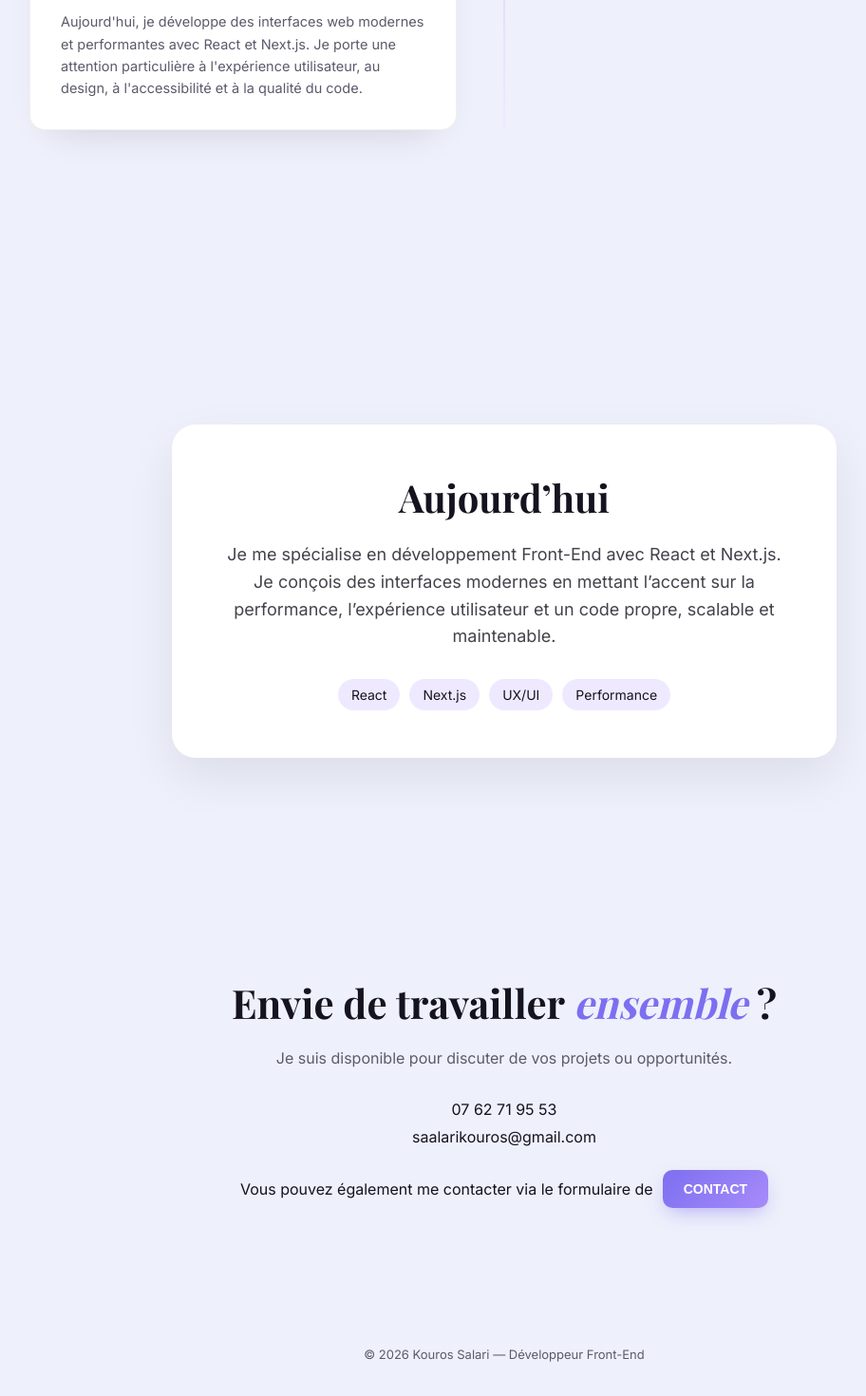
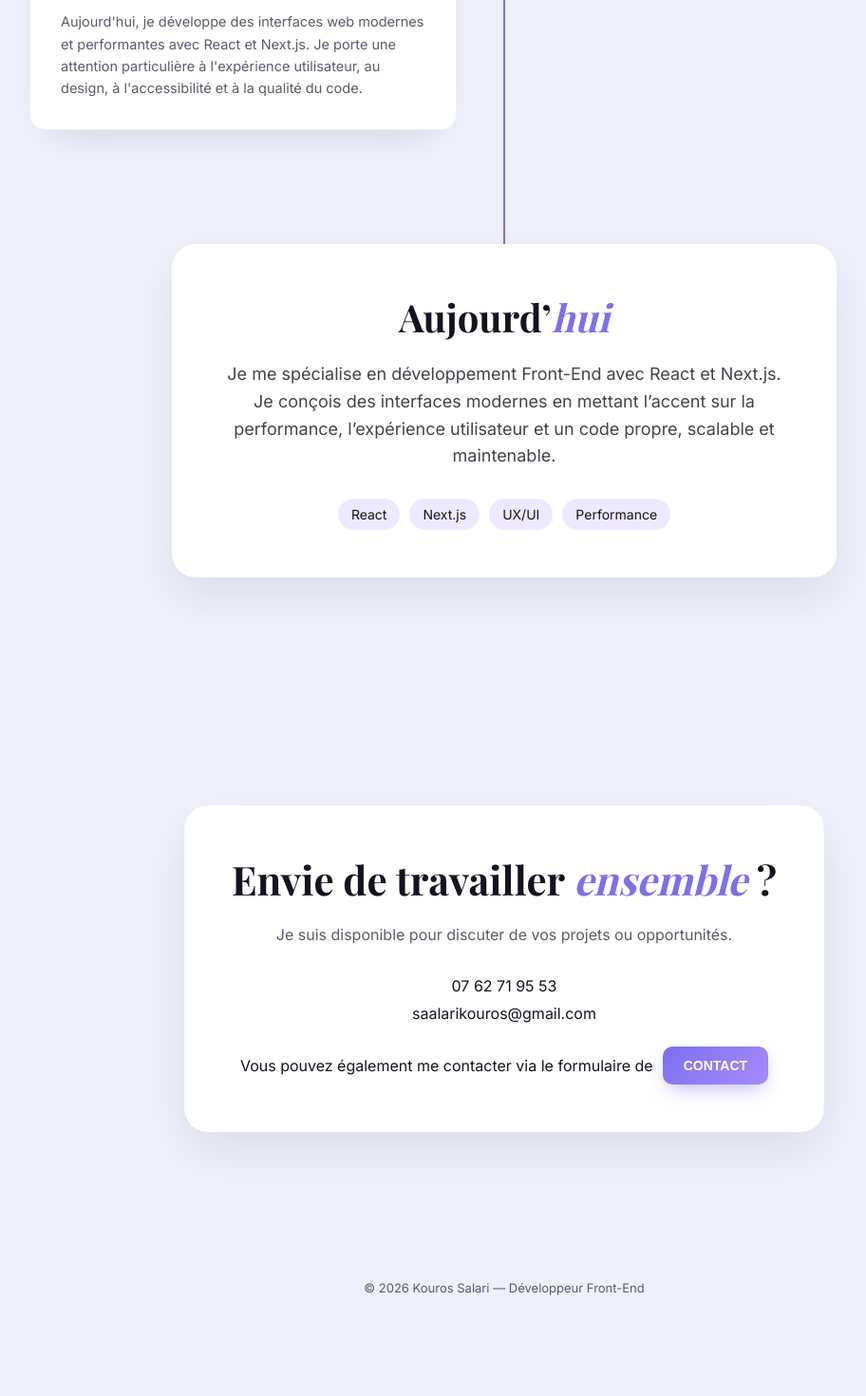
Before and after one commit to kourossalari/Mon-site, a Next.js app in the folder Front-end/kouros-portfolio/: page /parcours in a window 1280 px wide. Shown: the part 1906-3376 px from the top of the page at 95% size, without its empty margins (109-1021 px from the left). After the commit the page ends 3306 px from the top, so only its background shows below. Built offline with nearby package versions, Linux system fonts and the light colour scheme; a web font is replaced by a local one.

Commit message:
feat: modification parcours page

```diff
--- a/Front-end/kouros-portfolio/src/app/globals.css
+++ b/Front-end/kouros-portfolio/src/app/globals.css
@@ -287,6 +287,11 @@ section.block {
   line-height: 1.6;
 }
 
+em {
+  font-style: italic;
+  color: var(--violet-1);
+}
+
 .reveal-up {
   opacity: 0;
   transform: translateY(32px);
@@ -555,6 +560,7 @@ footer {
   padding: 120px 20px;
   display: flex;
   justify-content: center;
+  position: relative;
 }
 
 .todayContainer {
@@ -585,6 +591,29 @@ footer {
   gap: 10px;
 }
 
+
+/* évite que la marge du dernier item ajoute de l'espace en plus */
+.timelineItem:last-child {
+  margin-bottom: 0;
+}
+
+/* supprime le padding-bottom du .block qui contient la Timeline,
+   uniquement quand il est suivi de la section .today */
+.block:has(+ .today) {
+  padding-bottom: 0;
+}
+
+.today::before {
+  content: "";
+  position: absolute;
+  left: 50%;
+  top: 0;
+  width: 2px;
+  height: 120px;
+  transform: translateX(-50%);
+  background: var(--violet-1); /* même couleur, jonction invisible */
+}
+
 .todayTags {
   background: var(--violet-soft);
   color: var(--ink);
@@ -604,8 +633,19 @@ footer {
 }
 
 .contact {
-  padding: 140px 20px;
+  max-width: 700px;
+  background: white;
+  padding: 50px;
+  border-radius: 25px;
+  box-shadow: 0 20px 50px rgba(0,0,0,0.08);
   text-align: center;
+}
+
+.blocContact {
+  padding: 120px 20px;
+  display: flex;
+  justify-content: center;
+  position: relative;
 }
 
 .contact h2 {
@@ -658,7 +698,7 @@ footer {
   top: 0;
   width: 2px;
   height: 100%;
-  background: linear-gradient(180deg, var(--violet-1), var(--violet-soft));
+  background: var(--violet-1); /* plus de gradient */
   transform: translateX(-50%);
 }
 
--- a/Front-end/kouros-portfolio/src/app/parcours/page.jsx
+++ b/Front-end/kouros-portfolio/src/app/parcours/page.jsx
@@ -25,7 +25,7 @@ export default function Parcours() {
 
       <section className="body today">
   <div className="todayContainer">
-    <h2>Aujourd’hui</h2>
+    <h2>Aujourd’<em>hui</em></h2>
 
     <p>
       Je me spécialise en développement Front-End avec React et Next.js.
@@ -42,7 +42,8 @@ export default function Parcours() {
   </div>
 </section>
 
-<section className="block contact">
+<section className="body blocContact">
+  <div className="contact">
     <h2>Envie de travailler <em>ensemble</em> ?</h2>
     <p className="contactIntro">
     Je suis disponible pour discuter de vos projets ou opportunités.
@@ -61,7 +62,7 @@ export default function Parcours() {
         </MagneticButton>
         </Link>
         </div>
-
+</div>
 </section>
     </div>
   );
```
